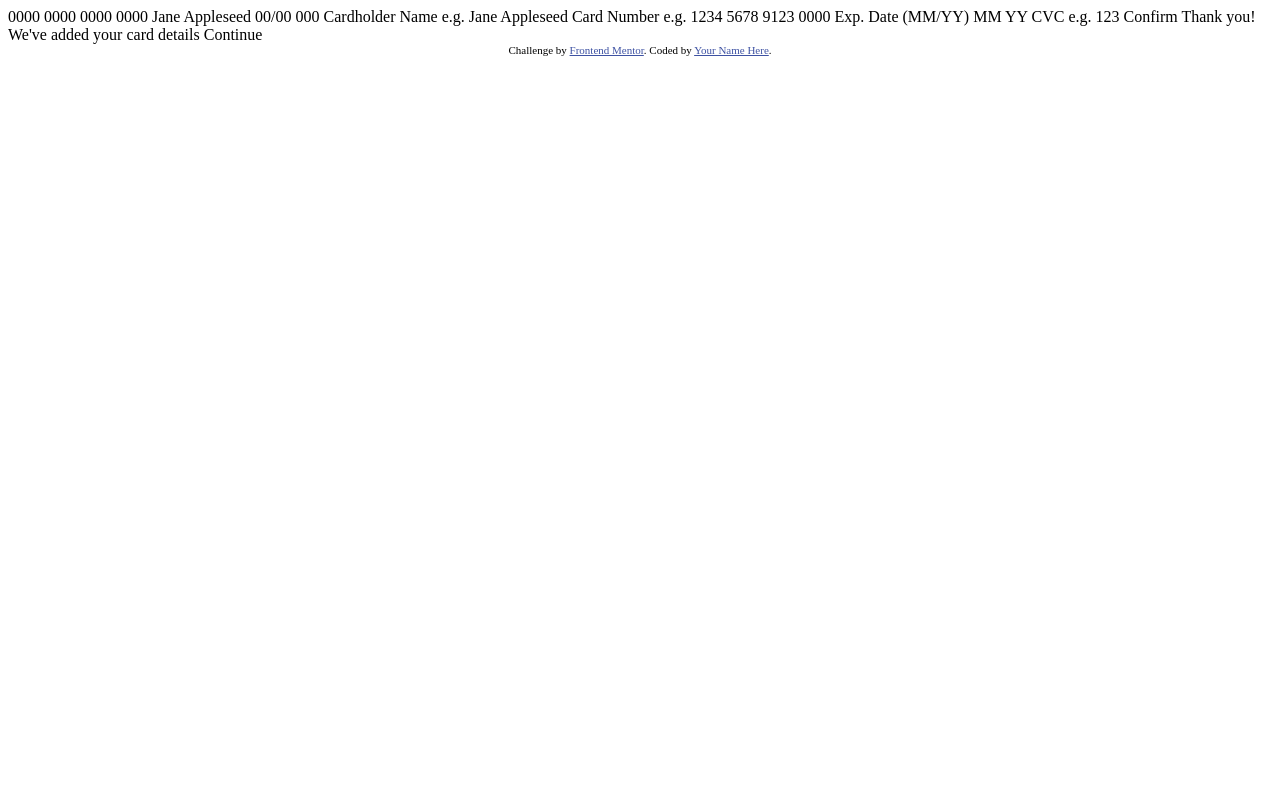
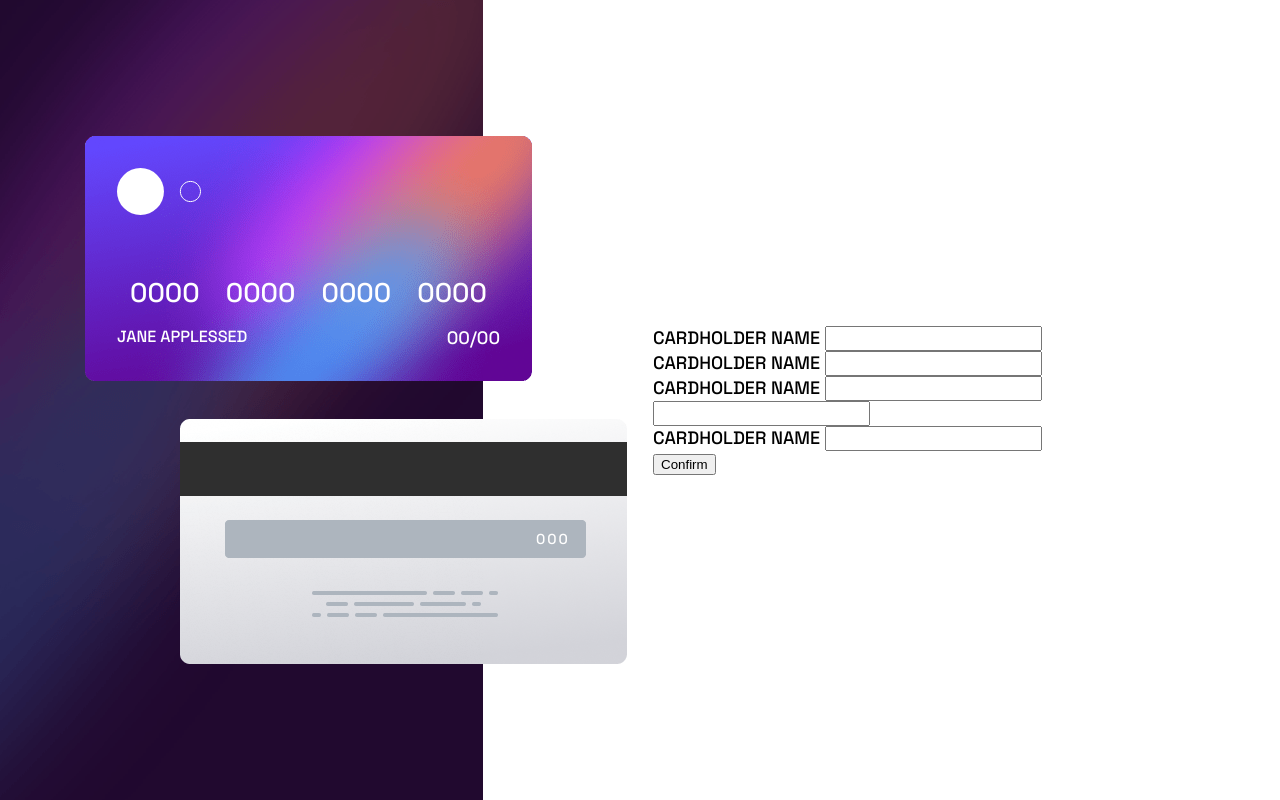
Before and after one commit to Maliklar/interactive-card-details-form-main, a plain HTML site: page index.html in a window 1280 px wide. Drawn offline with Linux system fonts and the light colour scheme.

Commit message:
cards ui created

```diff
--- a/index.html
+++ b/index.html
@@ -7,45 +7,55 @@
   <link rel="icon" type="image/png" sizes="32x32" href="./images/favicon-32x32.png">
 
   <title>Frontend Mentor | Interactive card details form</title>
-
-  <!-- Feel free to remove these styles or customise in your own stylesheet 👍 -->
-  <style>
-    .attribution { font-size: 11px; text-align: center; }
-    .attribution a { color: hsl(228, 45%, 44%); }
-  </style>
+  <link rel="stylesheet" href="./styles.css">
+  <script src="./main.js" defer></script>
 </head>
 <body>
 
-  0000 0000 0000 0000
-  Jane Appleseed
-  00/00
+  <div class="main-view">
+    <div class="left">
+      <div class="card-container" id="card-front">
+        <img src="./images/card-logo.svg" alt="Card Logo">
+        <div class="card-details">
+          <span id="card-number"> <span>0000</span> <span>0000</span> <span>0000</span> <span>0000</span></span>
+          <div class="card-details-bottom">
+            <span id="holder-name">jane applessed</span>
+            <span id="expiry">00/00</span>
+          </div>
+        </div>
+      </div>
+      <div class="card-container" id="card-back">
+        <span id="cvv">000</span>
+      </div>
+    </div>
+    <div class="right">
+      <form>
+        <div>
+          <label for="holder-name">CARDHOLDER NAME</label>
+          <input type="text" id="holder-name" name="holder-name" required>
+        </div>
+         <div>
+          <label for="holder-name">CARDHOLDER NAME</label>
+          <input type="text" id="holder-name" name="holder-name" required>
+        </div>
+         <div>
+          <div>
+            <label for="holder-name">CARDHOLDER NAME</label>
+            <input type="text" id="holder-name" name="holder-name" required>
+            <input type="text" id="holder-name" name="holder-name" required>
+          </div>
+          <div>
+             <label for="holder-name">CARDHOLDER NAME</label>
+              <input type="text" id="holder-name" name="holder-name" required>
+          </div>
+        </div>
 
-  000
+        <button>Confirm</button>
 
-  Cardholder Name
-  e.g. Jane Appleseed
 
-  Card Number
-  e.g. 1234 5678 9123 0000
+      </form>
+    </div>
+  </div>
 
-  Exp. Date (MM/YY)
-  MM
-  YY
-
-  CVC
-  e.g. 123
-
-  Confirm
-
-  <!-- Completed state start -->
-
-  Thank you!
-  We've added your card details
-  Continue
-
-  <div class="attribution">
-    Challenge by <a href="https://www.frontendmentor.io?ref=challenge" target="_blank">Frontend Mentor</a>.
-    Coded by <a href="#">Your Name Here</a>.
-  </div>
 </body>
 </html>
--- a/styles.css
+++ b/styles.css
@@ -1,4 +1,125 @@
+
+@import url('https://fonts.googleapis.com/css2?family=Space+Grotesk:wght@500&display=swap');
+
+:root{
+    --activeInputBorder: linear-gradient(hsl(249, 99%, 64%), hsl(278, 94%, 30%));
+    --inputErrors: hsl(0, 100%, 66%);
+
+    /* Neutral */
+    --White: hsl(0, 0%, 100%);
+    --LightGrayishViolet: hsl(270, 3%, 87%);
+    --DarkGrayishViolet: hsl(279, 6%, 55%);
+    --VeryDarkViolet: hsl(278, 68%, 11%);
+    font-size: 18px;
+    font-family: 'Space Grotesk', sans-serif;
+    font-weight: 500;
+}
+
+*{
+    box-sizing: border-box;
+}
 body{
+    height: 100vh;
+    min-width: 100vw;
     padding: 0px;
     margin: 0px;
+    background-image: url(./images/bg-main-desktop.png);
+    background-repeat: no-repeat;
+    display: flex;
+    flex-direction: column;
+    justify-content: center;
+    align-items: center;
+
 }
+
+.main-view{
+    height: 100vh;
+    width: 100%;
+    max-width: 1110px;
+    gap: 26px;
+    display: flex;
+    justify-content: center;
+    align-items: center;
+}
+
+.left {
+    height: 100%;
+    display: flex;
+    flex-direction: column;
+    justify-content: center;
+    align-items: flex-start;
+    gap: 38px;
+    flex: 50%;
+}
+
+#card-back{
+    align-self: flex-end;
+    background-image: url(./images/bg-card-back.png);
+}
+
+#card-front{
+    background-image: url(./images/bg-card-front.png);
+    display: flex;
+    flex-direction: column;
+    align-items: flex-start;
+    justify-content: space-between;
+    padding: 32px;
+}
+
+#card-number{
+    font-size: 1.5rem;
+    display: flex;
+    justify-content: space-around;
+    width: 100%;
+}
+
+.card-details{
+    width: 100%;
+    display: flex;
+    flex-direction: column;
+    align-items: center;
+    justify-content: space-between;
+    gap: 16px;
+
+}
+
+.card-details-bottom{
+    display: flex;
+    justify-content: space-between;
+    width: 100%;
+}
+
+#holder-name{
+    text-transform: uppercase;
+    font-size: 0.9rem;
+}
+.right {
+    display: flex;
+    flex-direction: column;
+    flex: 50%;
+}
+
+.card-container{
+    width: 447px;
+    height: 245px;
+    color: var(--White);
+    position: relative;
+}
+
+#cvv{
+    position: absolute;
+    right: 12.8%;
+    top: 45.5%;
+    letter-spacing: 2px;
+    font-size: 0.8rem;
+}
+
+.mobile {
+    display: none;
+}
+
+@media screen and (max-width: 600px) {
+    .mobile {
+       display: block;
+    }
+}
```
Also changed, not shown: main.js (added).
